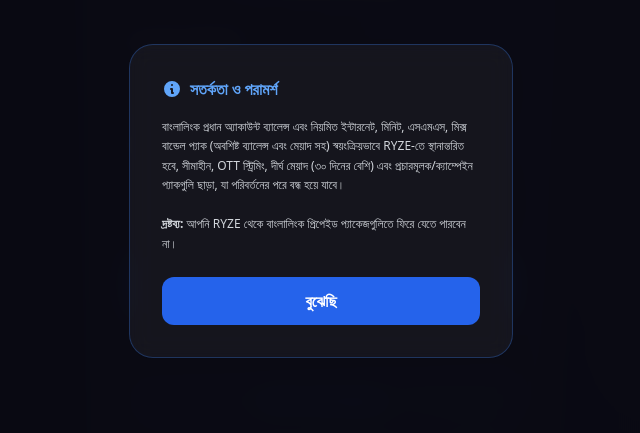
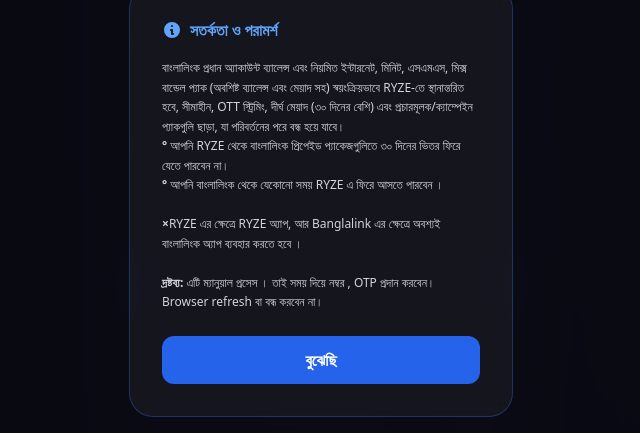
Before and after one commit to nayem-48ai/ryze-verification, a website: page public/index.html in a window 1280 px wide. Both pictures are taken after a click on the button 1231 px from the left and 49 px from the top of the page. Shown: the part 199-632 px from the top of the page, without its empty margins (319-959 px from the left). Drawn offline with nearby package versions, Linux system fonts and the light colour scheme; no server answers.

Commit message:
Update index.html

```diff
--- a/public/index.html
+++ b/public/index.html
@@ -94,8 +94,11 @@
                 সতর্কতা ও পরামর্শ
             </h2>
             <p class="text-xs text-gray-300 leading-relaxed mb-6">
-                বাংলালিংক প্রধান অ্যাকাউন্ট ব্যালেন্স এবং নিয়মিত ইন্টারনেট, মিনিট, এসএমএস, মিক্স বান্ডেল প্যাক (অবশিষ্ট ব্যালেন্স এবং মেয়াদ সহ) স্বয়ংক্রিয়ভাবে RYZE-তে স্থানান্তরিত হবে, সীমাহীন, OTT স্ট্রিমিং, দীর্ঘ মেয়াদ (৩০ দিনের বেশি) এবং প্রচারমূলক/ক্যাম্পেইন প্যাকগুলি ছাড়া, যা পরিবর্তনের পরে বন্ধ হয়ে যাবে।<br><br>
-                <strong>দ্রষ্টব্য:</strong> আপনি RYZE থেকে বাংলালিংক প্রিপেইড প্যাকেজগুলিতে ফিরে যেতে পারবেন না।
+                বাংলালিংক প্রধান অ্যাকাউন্ট ব্যালেন্স এবং নিয়মিত ইন্টারনেট, মিনিট, এসএমএস, মিক্স বান্ডেল প্যাক (অবশিষ্ট ব্যালেন্স এবং মেয়াদ সহ) স্বয়ংক্রিয়ভাবে RYZE-তে স্থানান্তরিত হবে, সীমাহীন, OTT স্ট্রিমিং, দীর্ঘ মেয়াদ (৩০ দিনের বেশি) এবং প্রচারমূলক/ক্যাম্পেইন প্যাকগুলি ছাড়া, যা পরিবর্তনের পরে বন্ধ হয়ে যাবে।<br>
+                <strong>°</strong> আপনি RYZE থেকে বাংলালিংক প্রিপেইড প্যাকেজগুলিতে ৩০ দিনের ভিতর ফিরে যেতে পারবেন না।<br>
+                <strong>°</strong> আপনি বাংলালিংক থেকে যেকোনো সময় RYZE এ ফিরে আসতে পারবেন ।<br><br>
+                <strong>×</strong>RYZE এর ক্ষেত্রে RYZE অ্যাপ, আর Banglalink এর ক্ষেত্রে অবশ্যই বাংলালিংক অ্যাপ ব্যবহার করতে হবে ।<br><br>
+                <strong>দ্রষ্টব্য:</strong> এটি ম্যানুয়াল প্রসেস । তাই সময় দিয়ে নম্বর , OTP প্রদান করবেন। Browser refresh বা বন্ধ করবেন না।
             </p>
             <button onclick="toggleInfo()" class="w-full bg-blue-600 p-3 rounded-xl font-bold">বুঝেছি</button>
         </div>
```
